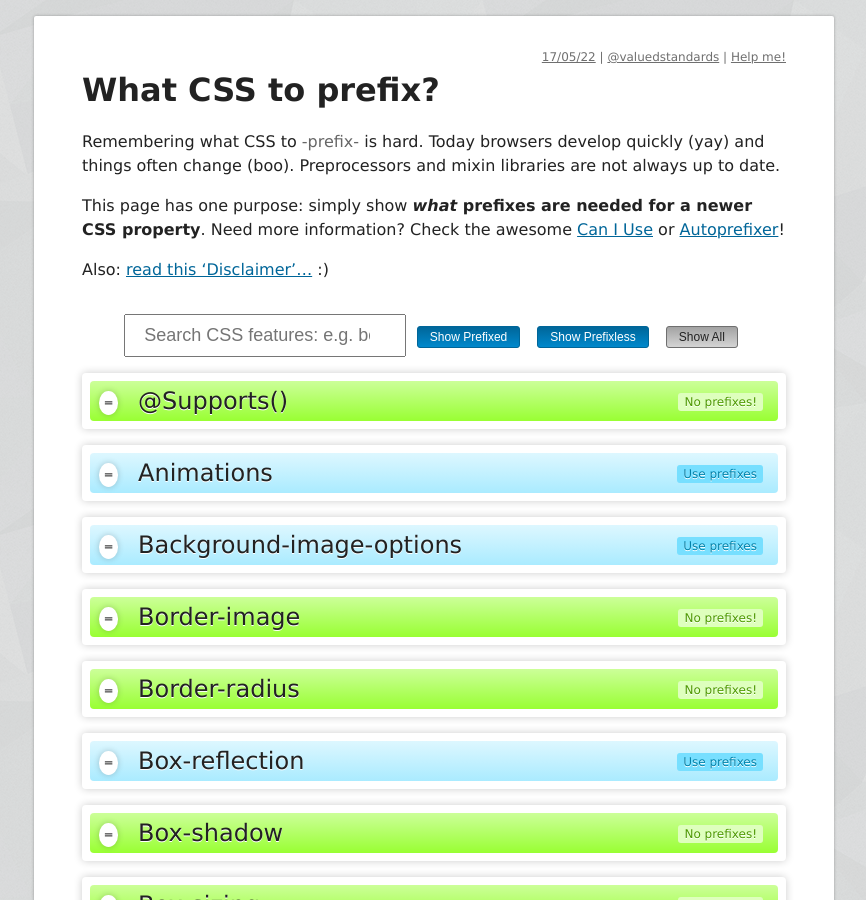
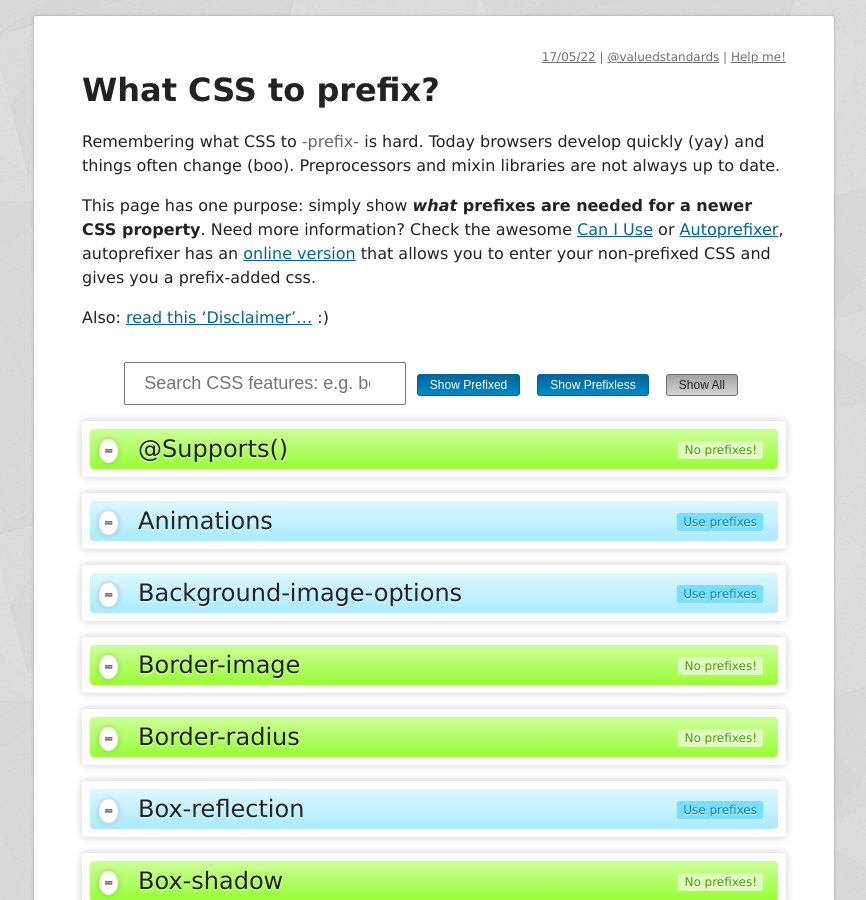
Before and after one commit to davidhund/shouldiprefix, a Jekyll site: the page built from index.md, in a window 1280 px wide and 900 px high. Shown: the whole window, without its empty margins (206-1072 px from the left). Built offline with Jekyll 4.4.1, drawn with Linux system fonts in a browser that asks for light colours.

Commit message:
Added online version of autoprefixer.
Added online version of Autoprefixer (Featured on Mozilla). So users can instantly use it without installing it.

```diff
--- a/index.md
+++ b/index.md
@@ -9,7 +9,7 @@ description: An overview of what CSS features to prefix
 
 Remembering what CSS to <i class="prefixme">prefix</i> is hard. Today browsers develop quickly (yay) and things often change (boo). Preprocessors and mixin libraries are not always up to date.
 
-This page has one purpose: simply show **_what_ prefixes are needed for a newer CSS property**. Need more information? Check the awesome [Can I Use](http://caniuse.com) or [Autoprefixer](https://github.com/postcss/autoprefixer)!
+This page has one purpose: simply show **_what_ prefixes are needed for a newer CSS property**. Need more information? Check the awesome [Can I Use](http://caniuse.com) or [Autoprefixer](https://github.com/postcss/autoprefixer), autoprefixer has an [online version](https://goonlinetools.com/autoprefixer/) that allows you to enter your non-prefixed CSS and gives you a prefix-added css.
 
 Also: [read this 'Disclaimer'…](disclaimer.html) :)
 
```
